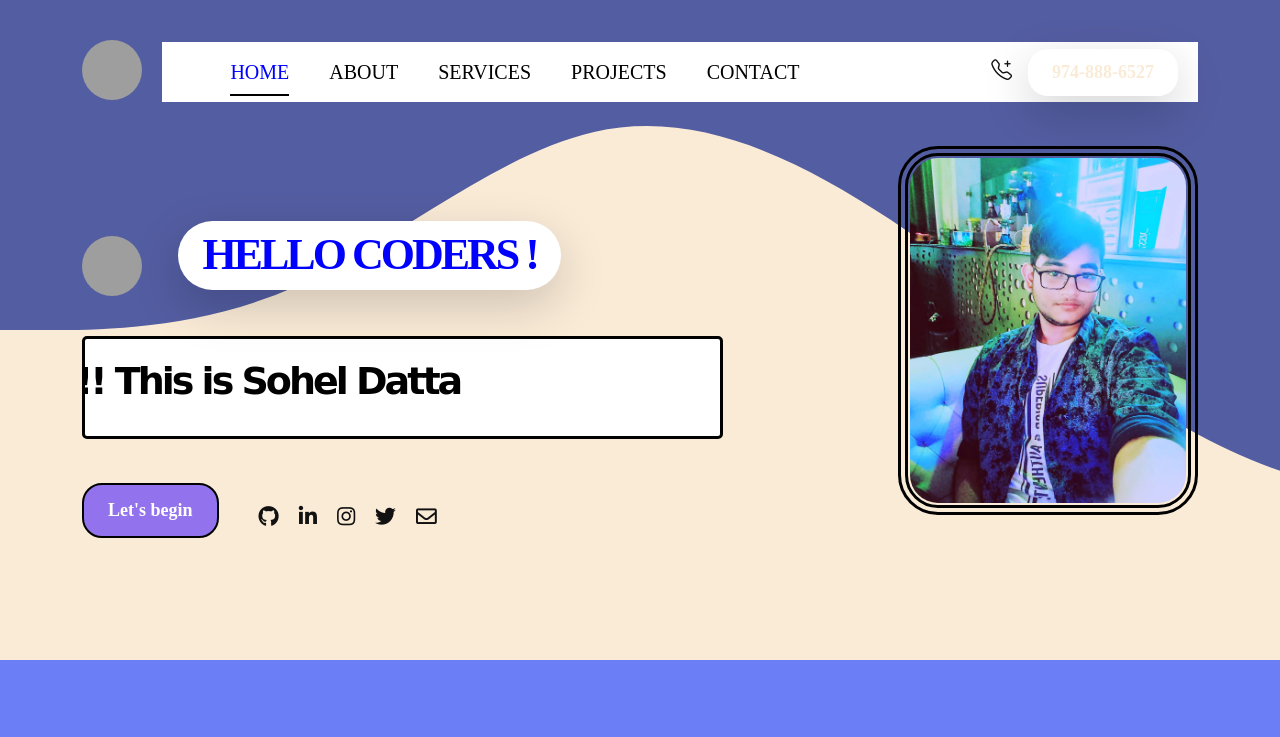
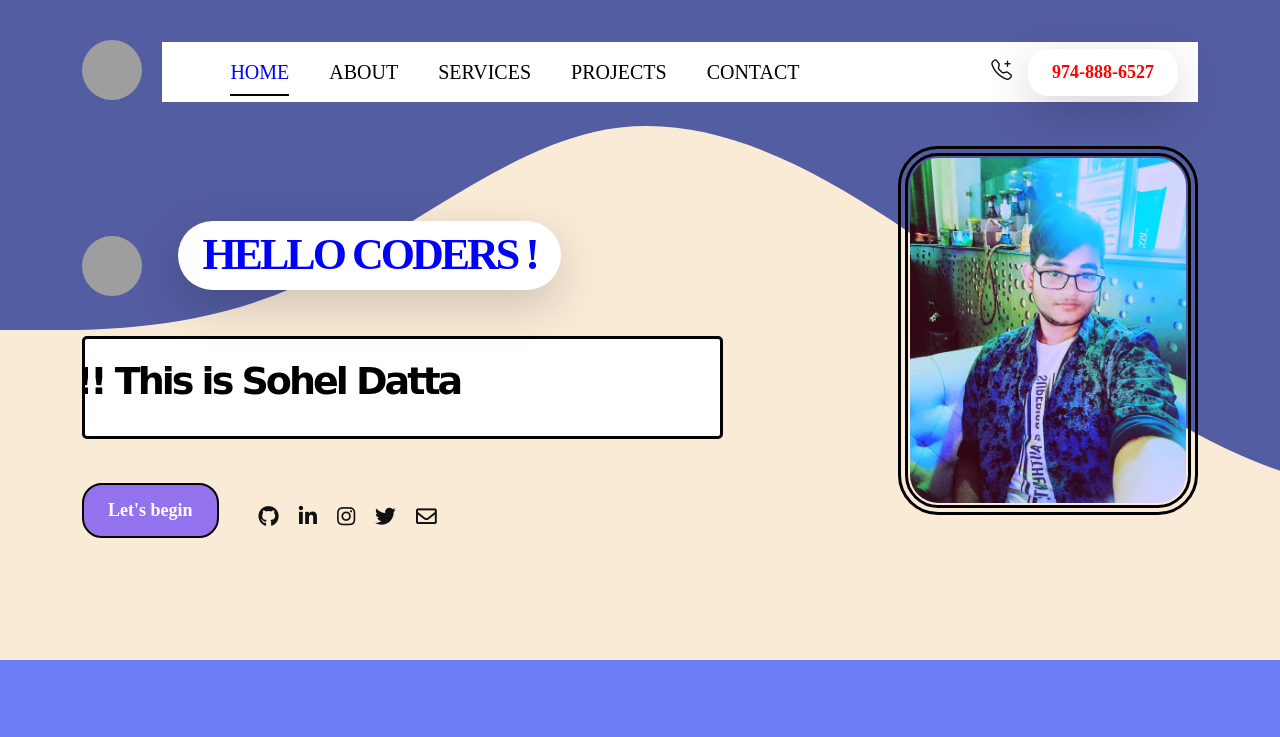
Before and after one commit to soheldatta17/folio, a plain HTML site: page index.html in a window 1280 px wide. In both pictures the pointer is over the link 1103 px from the left and 72 px from the top of the page. Shown: the top 737 px of the page. Drawn offline with Linux system fonts and the light colour scheme; grey boxes are pictures that could not be loaded.

Commit message:
Update templatemo-first-portfolio-style.css

```diff
--- a/templatemo-first-portfolio-style.css
+++ b/templatemo-first-portfolio-style.css
@@ -255,7 +255,7 @@ strong {
 .navbar .custom-btn:hover {
   background: var(--white-color);
   border-color: transparent;
-  color: var(--secondary-color);
+  color: red;
 }
 
 .custom-btn {
```
